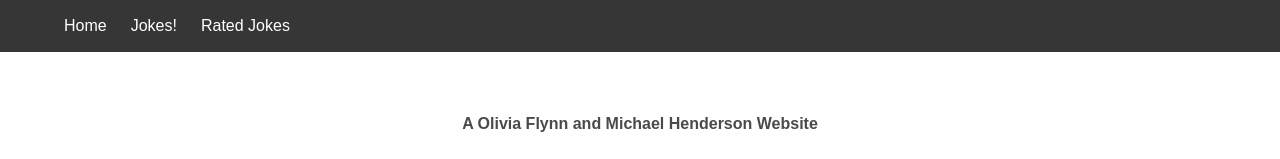
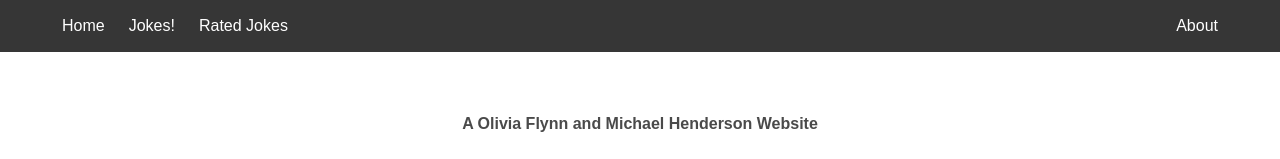
Before and after one commit to oliviafpersonal/SEI-Project-2, a React (Create React App) app: page / in a window 1280 px wide. Shown: the top 159 px of the page. Built offline with nearby package versions, Linux system fonts and the light colour scheme; a web font is replaced by a local one.

Commit message:
updated about page

```diff
--- a/src/components/About.js
+++ b/src/components/About.js
@@ -0,0 +1,34 @@
+import React from 'react'
+// import { Link } from 'react-router-dom'
+
+
+const Home = () => {
+  return (
+    <>
+      <div className='container-about'>
+        <div className='person'>
+          <h1> Olivia Flynn</h1>
+          <div className='info'>
+            <img src="https://media-exp1.licdn.com/dms/image/C4D03AQF6x3r13kR2Rg/profile-displayphoto-shrink_200_200/0/1615162371959?e=1620864000&v=beta&t=R1LTPi3GqqCzFrhhZx4TOWdWjPjyJuQcjU4wCGzmkFU" alt="olivia-img" />
+            <p>Software Engineer from London.</p>
+            <p>Likes: Prosecco, Kate Bush, Adventure Time, and long walks in forests.</p>
+            <p>Fun Fact: Color blind but can solve a Rubiks Cube.</p>
+            <p><a href='https://www.linkedin.com/in/olivia-flynn-061518150/' target="blank">LinkedIn</a> | <a href='https://github.com/oliviafpersonal' target='blank'>GitHub</a></p>
+          </div>
+        </div>
+        <div className='person'>
+          <h1> Michael Henderson</h1>
+          <div className='info'>
+            <img src="https://media-exp1.licdn.com/dms/image/C4D03AQGMEdWdBetqYg/profile-displayphoto-shrink_200_200/0/1613654052738?e=1620864000&v=beta&t=A1slZ-XvNW9tTMhe7cZOtMf2j-Iti8hPeLm0rupa2l0" alt="michael-img" />
+            <p>Software Engineer from London.</p>
+            <p>Likes: Prosecco, Kate Bush, Sun Ra, and long walks in forests.</p>
+            <p>Fun Fact: Color blind but can solve a Rubiks Cube.</p>
+            <p><a href='https://www.linkedin.com/in/mhenderson24/' target="blank">LinkedIn</a> | <a href='https://github.com/Awyssa' target='blank'>GitHub</a></p>
+          </div>
+        </div>
+      </div>
+    </>
+  )
+}
+
+export default Home
--- a/src/components/Navbar.js
+++ b/src/components/Navbar.js
@@ -5,12 +5,13 @@ const Navbar = () => {
   return (
     <header>
       <nav className="navbar is-dark">
-        <div className="container">
-          <div className="navbar-brand">
-            <Link to="/" className="navbar-item">Home</Link>
-            <Link to="/Jokes" className="navbar-item">Jokes!</Link>
-            <Link to="/RatedJokes" className="navbar-item">Rated Jokes</Link>
-          </div>
+        <div className="navbar-brand">
+          <Link to="/" className="navbar-item">Home</Link>
+          <Link to="/Jokes" className="navbar-item">Jokes!</Link>
+          <Link to="/RatedJokes" className="navbar-item">Rated Jokes</Link>
+        </div>
+        <div className='navbar-end'>
+          <Link to="/About" className="navbar-item">About</Link>
         </div>
       </nav>
     </header>
--- a/src/styles/main.scss
+++ b/src/styles/main.scss
@@ -6,10 +6,16 @@ $font: 'DotGothic16', sans-serif;
   font-family: $font;
 }
 
-.navbar {
-  display: flex;
-  justify-content: center;
-  align-items: center;
+.about {
+  flex-direction: row-reverse;
+}
+
+.navbar-brand {
+  padding-left: 50px;
+}
+
+.navbar-end {
+  padding-right: 50px;
 }
 
 .disclaimer {
@@ -187,6 +193,21 @@ img {
   }
 }
 
+.container-about {
+  display: flex;
+  flex-direction: column;
+  justify-content: center;
+}
+
+.person {
+  padding: 50px 50px 25px 50px;
+  h1 {
+    font-weight: bolder;
+    font-size: 20px;
+  }
+}
+
+
 @media screen and (max-width: 850px) {
 
   .flex-box-all {
```
